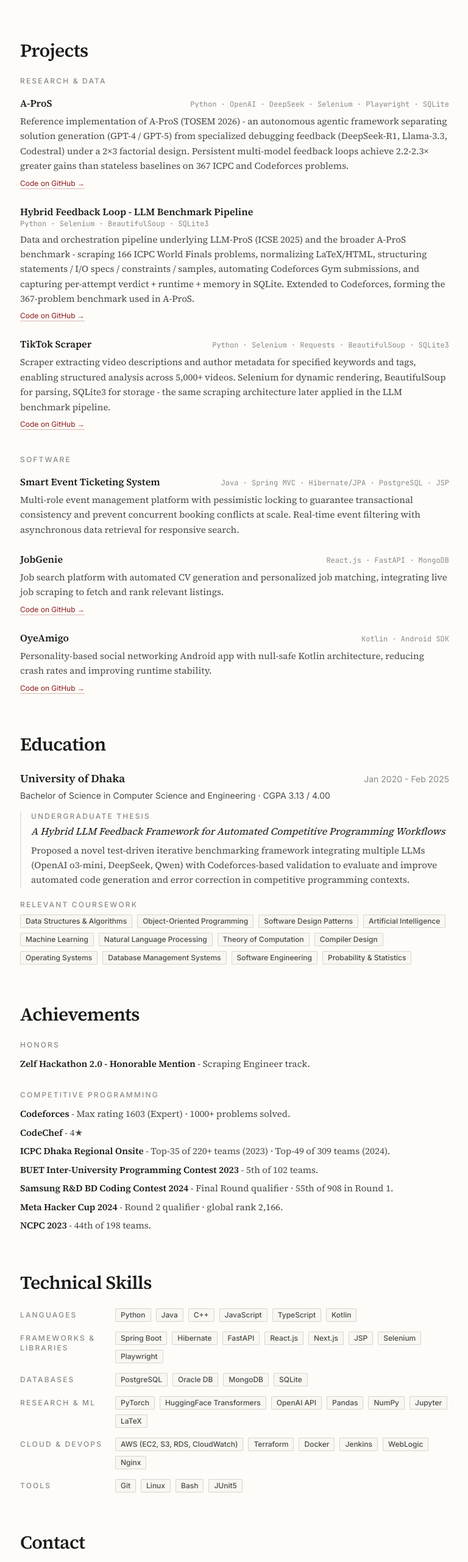
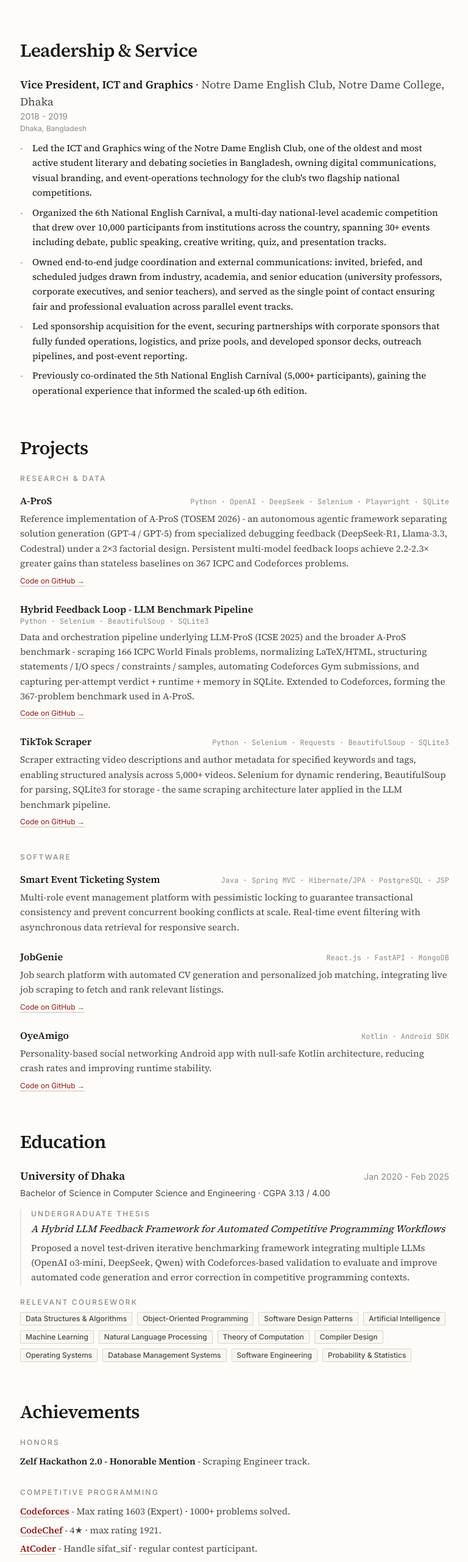
Before and after one commit to sifat-hossain-niloy/sifathossain.github.io, a Next.js app: page / in a window 1280 px wide. Shown: the part 3618-6180 px from the top of the page at 61% size, without its empty margins (255-1023 px from the left). Built offline with nearby package versions, Linux system fonts and the light colour scheme.

Commit message:
Added CP profile links

```diff
--- a/src/app/page.tsx
+++ b/src/app/page.tsx
@@ -1,7 +1,7 @@
 import Link from 'next/link';
 import { profile, bio } from '@/content/profile';
 import { publications } from '@/content/publications';
-import { research, industry } from '@/content/experience';
+import { research, industry, leadership } from '@/content/experience';
 import { projects, education, achievements, skills } from '@/content/projects';
 import { PublicationItem } from '@/components/publication-item';
 import { ScholarBadge } from '@/components/scholar-badge';
@@ -73,6 +73,9 @@ export default function Home() {
 
         <h2 className="section-title">Industry Experience</h2>
         <ExperienceList roles={industry} />
+
+        <h2 className="section-title">Leadership & Service</h2>
+        <ExperienceList roles={leadership} />
       </section>
 
       {/* PROJECTS */}
@@ -121,12 +124,21 @@ export default function Home() {
         </ul>
         <div className="subhead mb-3">Competitive programming</div>
         <ul className="space-y-2">
-          {achievements.competitive.map((h) => (
-            <li key={h.title} className="text-[15px]">
-              <span className="font-semibold">{h.title}</span>
-              <span className="text-ink-muted dark:text-neutral-400"> - {h.detail}</span>
-            </li>
-          ))}
+          {achievements.competitive.map((h) => {
+            const item = h as { title: string; detail: string; href?: string };
+            return (
+              <li key={item.title} className="text-[15px]">
+                {item.href ? (
+                  <a href={item.href} target="_blank" rel="noreferrer" className="font-semibold link">
+                    {item.title}
+                  </a>
+                ) : (
+                  <span className="font-semibold">{item.title}</span>
+                )}
+                <span className="text-ink-muted dark:text-neutral-400"> - {item.detail}</span>
+              </li>
+            );
+          })}
         </ul>
       </section>
 
--- a/src/content/experience.ts
+++ b/src/content/experience.ts
@@ -5,7 +5,7 @@ export type Role = {
   start: string;
   end: string;
   bullets: string[];
-  kind: 'research' | 'industry';
+  kind: 'research' | 'industry' | 'leadership';
   supervisor?: string;
 };
 
@@ -79,3 +79,21 @@ export const industry: Role[] = [
     ],
   },
 ];
+
+export const leadership: Role[] = [
+  {
+    org: 'Notre Dame English Club, Notre Dame College, Dhaka',
+    title: 'Vice President, ICT and Graphics',
+    location: 'Dhaka, Bangladesh',
+    start: '2018',
+    end: '2019',
+    kind: 'leadership',
+    bullets: [
+      'Led the ICT and Graphics wing of the Notre Dame English Club, one of the oldest and most active student literary and debating societies in Bangladesh, owning digital communications, visual branding, and event-operations technology for the club\'s two flagship national competitions.',
+      'Organized the 6th National English Carnival, a multi-day national-level academic competition that drew over 10,000 participants from institutions across the country, spanning 30+ events including debate, public speaking, creative writing, quiz, and presentation tracks.',
+      'Owned end-to-end judge coordination and external communications: invited, briefed, and scheduled judges drawn from industry, academia, and senior education (university professors, corporate executives, and senior teachers), and served as the single point of contact ensuring fair and professional evaluation across parallel event tracks.',
+      'Led sponsorship acquisition for the event, securing partnerships with corporate sponsors that fully funded operations, logistics, and prize pools, and developed sponsor decks, outreach pipelines, and post-event reporting.',
+      'Previously co-ordinated the 5th National English Carnival (5,000+ participants), gaining the operational experience that informed the scaled-up 6th edition.',
+    ],
+  },
+];
--- a/src/content/profile.ts
+++ b/src/content/profile.ts
@@ -14,7 +14,7 @@ export const profile = {
   links: {
     email: 'mailto:sifatb910@gmail.com',
     github: 'https://github.com/sifat-hossain-niloy',
-    linkedin: 'https://www.linkedin.com/in/sifat-hossain',
+    linkedin: 'https://www.linkedin.com/in/md-sifat-hossain-niloy/',
     scholar: 'https://scholar.google.com/citations?user=ufzmCDQAAAAJ&hl=en',
     cv: '/cv',
     arxiv: 'https://arxiv.org/abs/2502.04355',
--- a/src/content/projects.ts
+++ b/src/content/projects.ts
@@ -95,8 +95,23 @@ export const achievements = {
     {
       title: 'Codeforces',
       detail: 'Max rating 1603 (Expert) · 1000+ problems solved.',
+      href: 'https://codeforces.com/profile/Kacchi',
     },
-    { title: 'CodeChef', detail: '4★' },
+    {
+      title: 'CodeChef',
+      detail: '4★ · max rating 1921.',
+      href: 'https://www.codechef.com/users/kacchi',
+    },
+    {
+      title: 'AtCoder',
+      detail: 'Handle sifat_sif · regular contest participant.',
+      href: 'https://atcoder.jp/users/sifat_sif',
+    },
+    {
+      title: 'LeetCode',
+      detail: 'Handle sifat_sif.',
+      href: 'https://leetcode.com/u/sifat_sif/',
+    },
     {
       title: 'ICPC Dhaka Regional Onsite',
       detail: 'Top-35 of 220+ teams (2023) · Top-49 of 309 teams (2024).',
```
